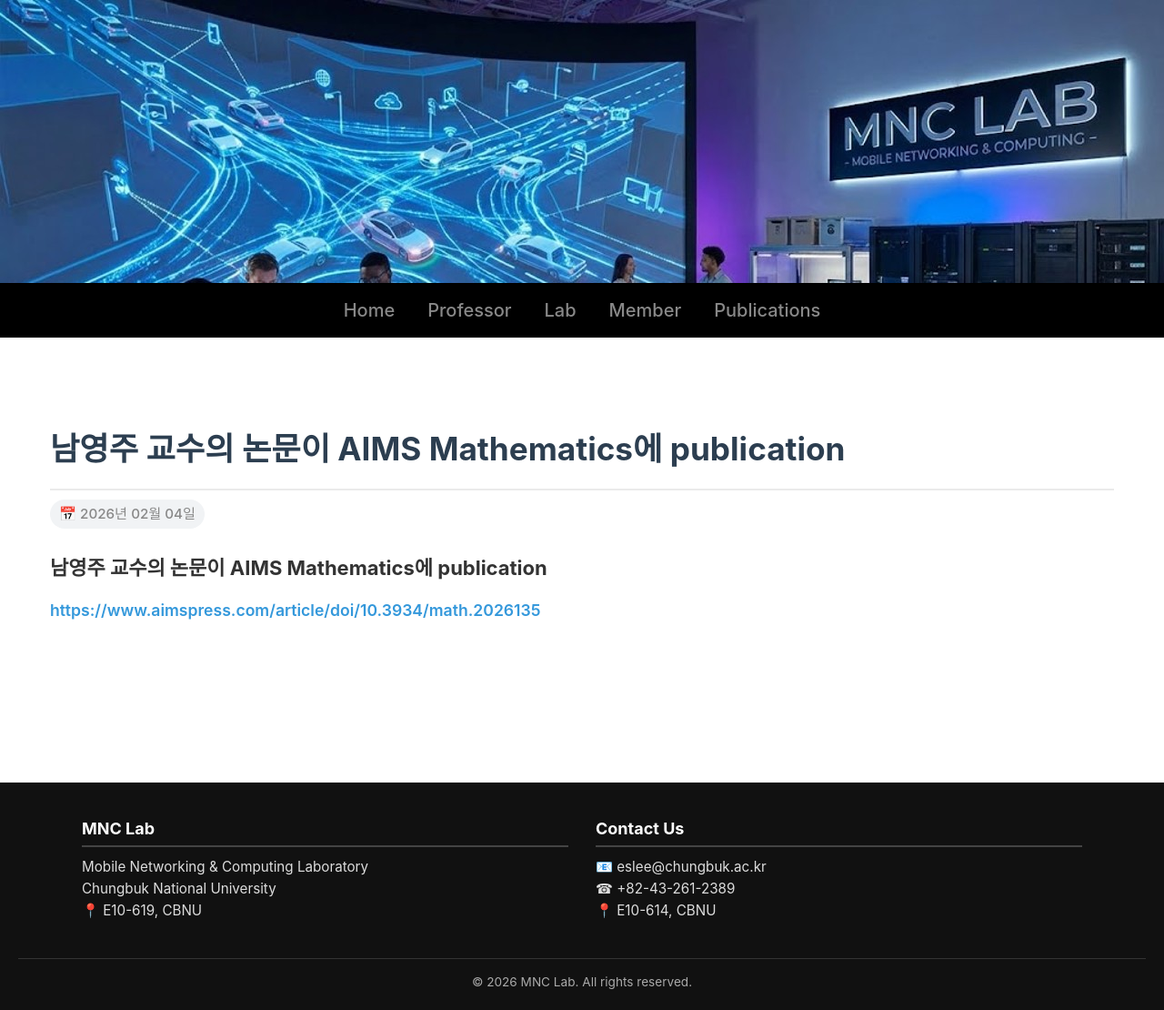
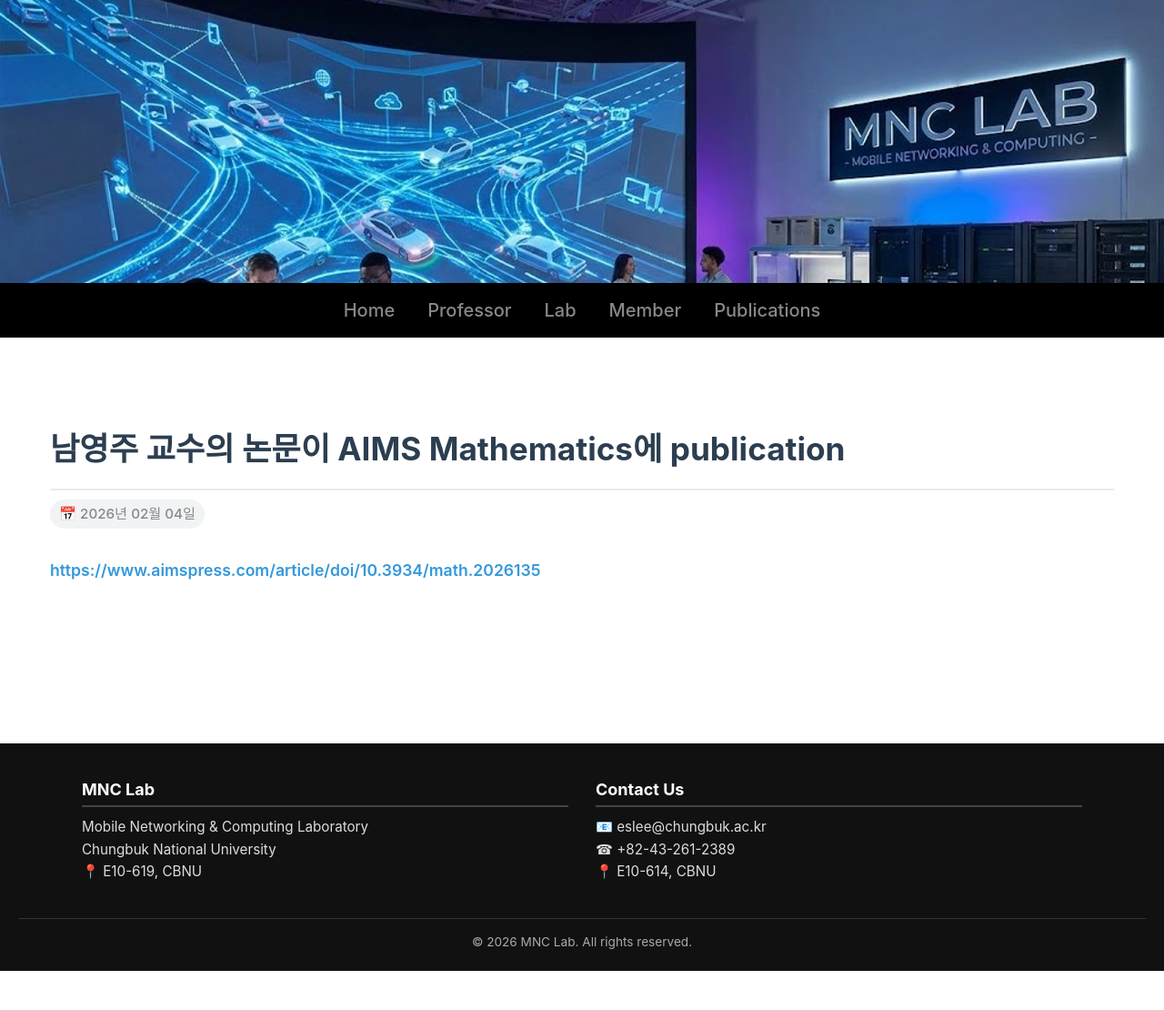
Before and after one commit to mnc-cbnu/mnc-cbnu.github.io, a Jekyll site: the page built from news/남영주-교수의-논문이-AIMS-Mathematics에-publication.md, in a window 1280 px wide. Shown: the whole page at 91% size. Built offline with Jekyll 4.4.1, drawn with Linux system fonts in a browser that asks for light colours; after the commit the page ends 1067 px from its top, so only the background shows below that.

Commit message:
수정..

```diff
--- a/news/남영주-교수의-논문이-AIMS-Mathematics에-publication.md
+++ b/news/남영주-교수의-논문이-AIMS-Mathematics에-publication.md
@@ -5,6 +5,4 @@ date: 2026-02-04
 permalink: /news/남영주-교수의-논문이-AIMS-Mathematics에-publication/
 ---
 
-## 남영주 교수의 논문이 AIMS Mathematics에 publication
-
 [https://www.aimspress.com/article/doi/10.3934/math.2026135](https://www.aimspress.com/article/doi/10.3934/math.2026135)
--- a/update_news.py
+++ b/update_news.py
@@ -159,7 +159,6 @@ def main():
             f.write(f"date: {date_str}\n")
             f.write(f"permalink: {target_url}\n")
             f.write("---\n\n")
-            f.write(f"## {title}\n\n")
             f.write(content_md)
         print(f"[생성] {filepath}")
 
```
